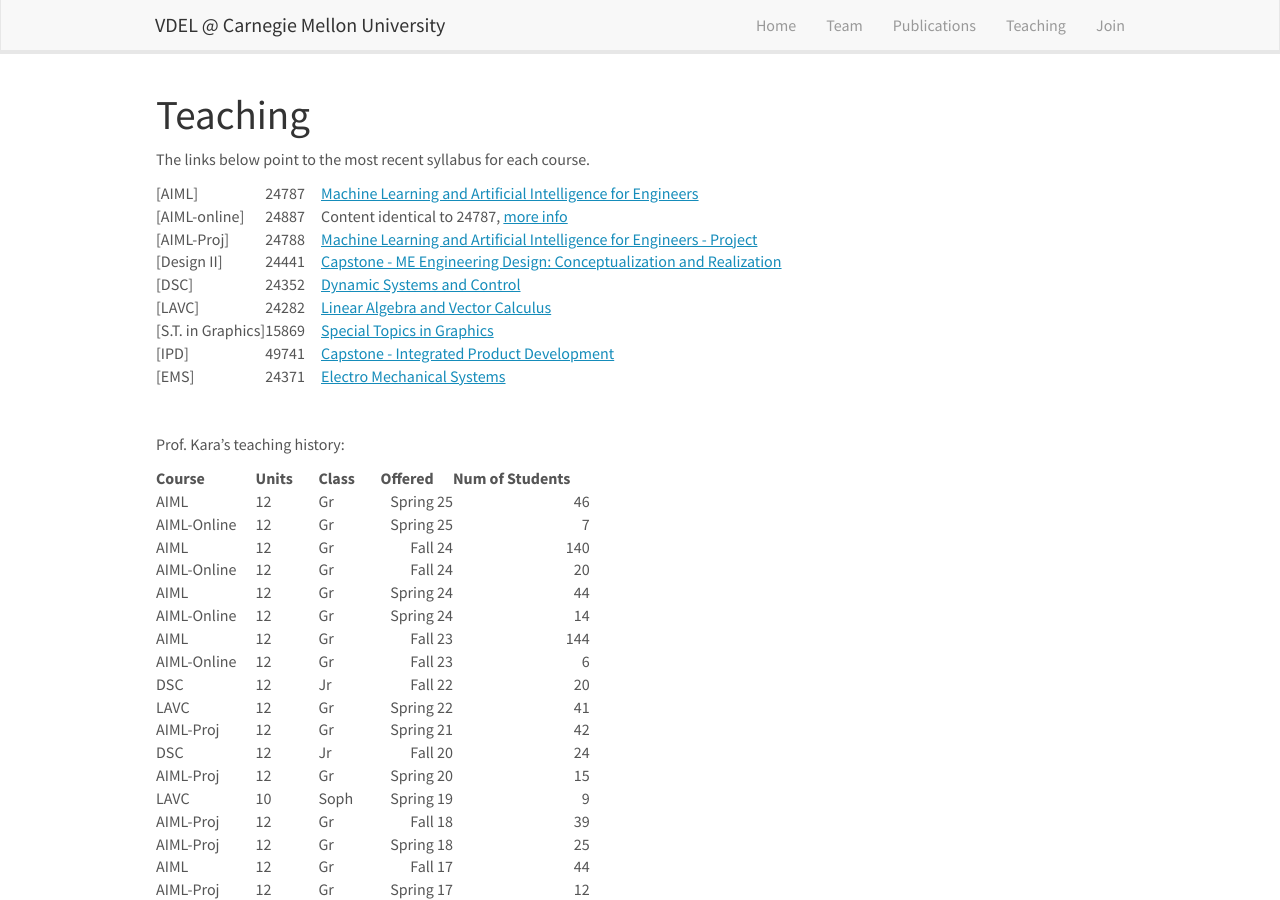
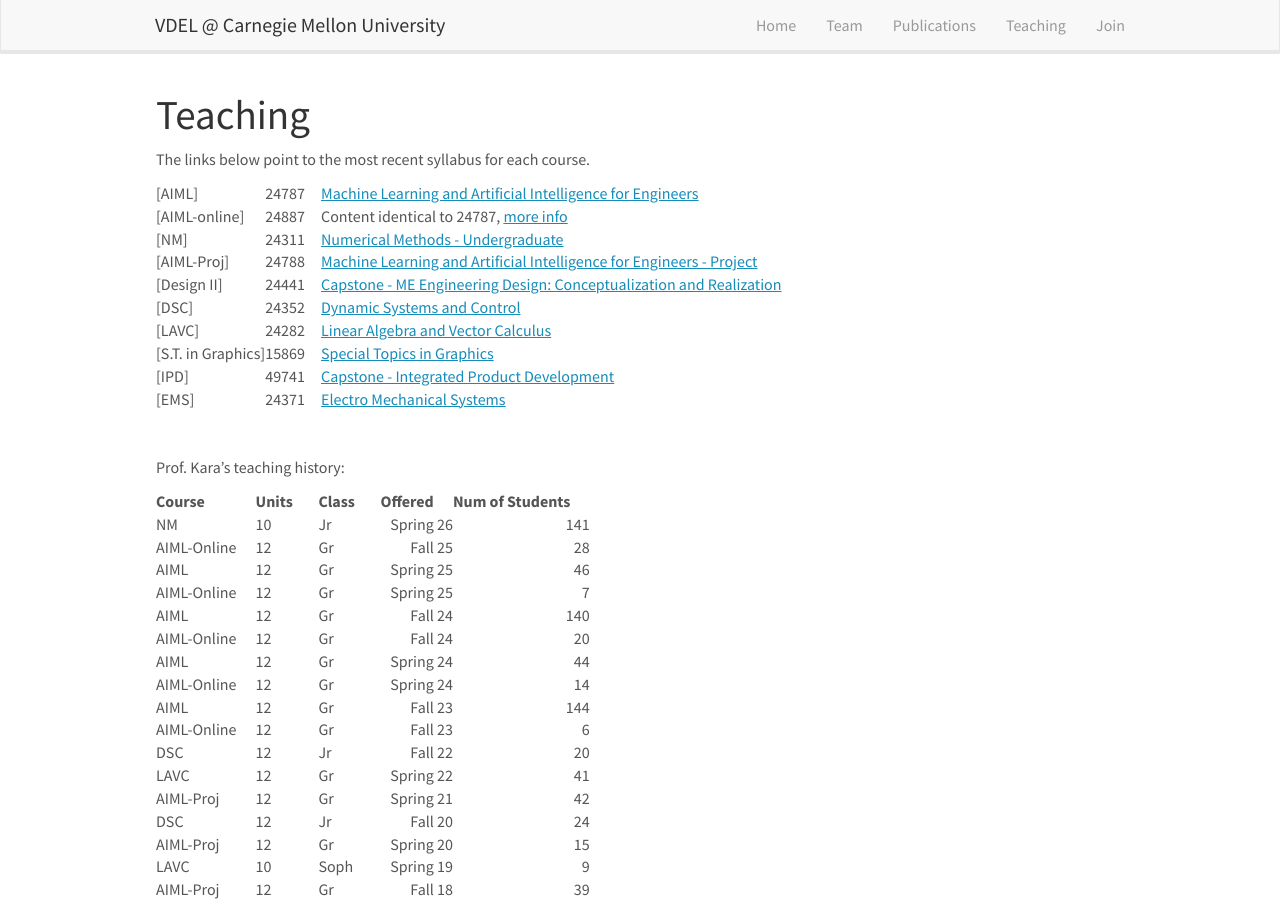
Before and after one commit to levburkara/levburkara.github.io, a Jekyll site: the page built from _pages/teaching.md, in a window 1280 px wide and 900 px high. Built offline with Jekyll 4.4.1, drawn with Linux system fonts in a browser that asks for light colours; nearby versions of some CDN libraries.

Commit message:
Update teaching.md

```diff
--- a/_pages/teaching.md
+++ b/_pages/teaching.md
@@ -14,6 +14,7 @@ The links below point to the most recent syllabus for each course.
 
 | [AIML] | 24787 | &nbsp; &nbsp; &nbsp;| [Machine Learning and Artificial Intelligence for Engineers]({{ site.url }}{{ site.baseurl }}/syllabus/syllabus-24787.pdf)  |
 | [AIML-online] | 24887 | &nbsp; &nbsp; &nbsp;| Content identical to 24787, [more info](https://www.cmu.edu/online/aimlmeche/curriculum/index.html)   |
+| [NM] | 24311 | &nbsp; &nbsp; &nbsp;| [Numerical Methods - Undergraduate]({{ site.url }}{{ site.baseurl }}/syllabus/syllabus-24311.pdf) |
 | [AIML-Proj]| 24788 | &nbsp; &nbsp; &nbsp;| [Machine Learning and Artificial Intelligence for Engineers - Project]({{ site.url }}{{ site.baseurl }}/syllabus/syllabus-24788.pdf)  |
 | [Design II] | 24441 | &nbsp; &nbsp; &nbsp;| [Capstone - ME Engineering Design: Conceptualization and Realization]({{ site.url }}{{ site.baseurl }}/syllabus/syllabus-24441.pdf) |
 | [DSC] | 24352 | &nbsp; &nbsp; &nbsp; | [Dynamic Systems and Control]({{ site.url }}{{ site.baseurl }}/syllabus/syllabus-24352.pdf)  |
@@ -24,12 +25,12 @@ The links below point to the most recent syllabus for each course.
 | |  | &nbsp; &nbsp; &nbsp;|  |
 | |  | &nbsp; &nbsp; &nbsp;|  |
 
-
 Prof. Kara's teaching history:
-
 
 | Course &nbsp; &nbsp; &nbsp; &nbsp;| Units &nbsp; &nbsp; &nbsp; &nbsp;| Class &nbsp; &nbsp; &nbsp; &nbsp;| Offered &nbsp; &nbsp; &nbsp;| Num of Students &nbsp; &nbsp; &nbsp;|
 |:--------			|:-------|:-------|---------:|-----------:|
+| NM               |10	| Jr    | Spring 26		| 141	|
+| AIML-Online       |12	| Gr    | Fall 25		| 28	|
 | AIML              |12	| Gr    | Spring 25		| 46	|
 | AIML-Online       |12	| Gr    | Spring 25		| 7	|
 | AIML              |12	| Gr    | Fall 24		| 140	|
```
